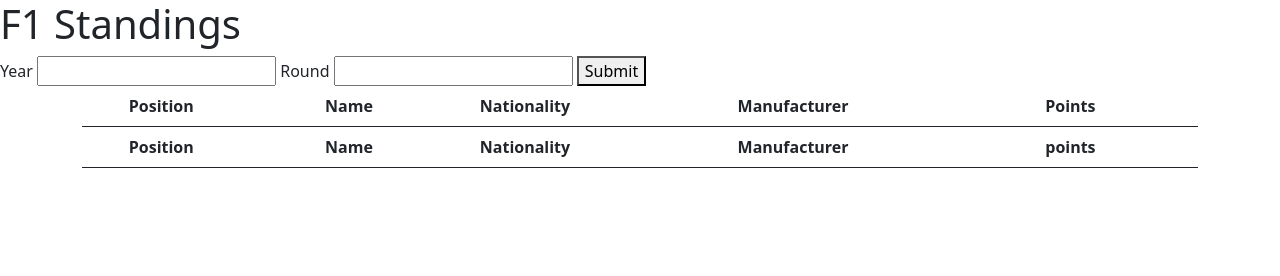
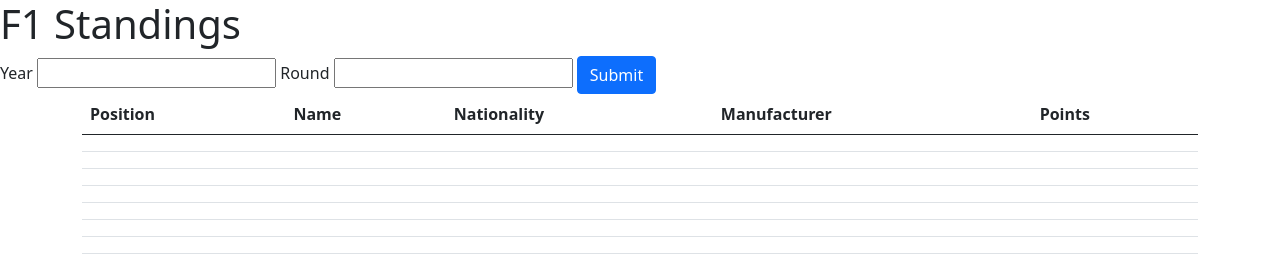
Before and after one commit to wattsjon2/week-6-day-3, a plain HTML site: page index.html in a window 1280 px wide. Drawn offline with nearby package versions, Linux system fonts and the light colour scheme.

Commit message:
second upload

```diff
--- /dev/null
+++ b/css/main.css
@@ -0,0 +1,6 @@
+#visible {
+  visibility: visible;
+}
+#invisible {
+  visibility: hidden;
+}
--- a/index.html
+++ b/index.html
@@ -7,6 +7,7 @@
 <meta name="Description" content="Enter your description here"/>
 <link rel="stylesheet" href="https://cdnjs.cloudflare.com/ajax/libs/twitter-bootstrap/5.1.0/css/bootstrap.min.css">
 <link rel="stylesheet" href="https://cdnjs.cloudflare.com/ajax/libs/font-awesome/5.15.4/css/all.min.css">
+<link rel="stylesheet" href="css/main.css">
 <script src="https://cdn.jsdelivr.net/npm/axios/dist/axios.min.js"></script>
 <script src="js/main.js" defer></script>
 <title>Racer API</title>
@@ -20,17 +21,17 @@
         <label for="round">Round</label>
         <input type="text" name="round" id="round">
 
-        <button type="submit" id="submitButton">Submit</button>
+        <button class="btn btn-primary" type="submit" id="submitButton">Submit</button>
+        <!-- <button class="btn btn-danger" onclick = "clearData()" >Clear</button> -->
     </form>
 
 
     <div class="container">
         <div class="row">
             <div class="col-12 col-md-12">
-                <table class="table driver-list">
+                <table class="table">
                     <thead>
                         <tr>
-                            <th></th>
                             <th>Position</th>
                             <th>Name</th>
                             <th>Nationality</th>
@@ -40,15 +41,54 @@
                     </thead>
                     <tr>
                         <th></th>
-                        <th id = pos0>Position</th>
-                        <th id = name0>Name</th>
-                        <th id = nat0>Nationality</th>
-                        <th id = man0>Manufacturer</th>
-                        <th id = points0>points</th>
+                        <th></th>
+                        <th></th>
+                        <th ></th>
+                        <th></th>
                     </tr>
-                    <tbody>
+                    <tr>
+                        <th></th>
+                        <th></th>
+                        <th></th>
+                        <th ></th>
+                        <th></th>
+                    </tr>
+                    <tr>
+                        <th></th>
+                        <th></th>
+                        <th></th>
+                        <th ></th>
+                        <th></th>
+                    </tr>
+                    <tr>
+                        <th></th>
+                        <th></th>
+                        <th></th>
+                        <th ></th>
+                        <th></th>
+                    </tr>
+                    <tr>
+                        <th></th>
+                        <th></th>
+                        <th></th>
+                        <th ></th>
+                        <th></th>
+                    </tr>
+                    <tr>
+                        <th></th>
+                        <th></th>
+                        <th></th>
+                        <th ></th>
+                        <th></th>
+                    </tr>
+                    <tr>
+                        <th></th>
+                        <th></th>
+                        <th></th>
+                        <th ></th>
+                        <th></th>
+                    </tr>
 
-                    </tbody>
                 </section>
             </div>
         </div>
--- a/js/main.js
+++ b/js/main.js
@@ -1,7 +1,6 @@
 // get our ranger data
 const getData = async (year, round) => {
     let response = await axios.get(`https://ergast.com/api/f1/${year}/${round}/driverStandings.json`)
-    console.log(response.data)
     return response.data
 }
 
@@ -15,10 +14,34 @@ const DOM_Elements = {
 const loadData = async (year, round) => {
     const driverList = await getData(year, round)
 
+    // document.getElementById('invisible').id = 'visible'
 
- ;
+    let th = 5
+    for (let i = 0; i < 7; i++){
+    let first_name = driverList.MRData.StandingsTable.StandingsLists[0].DriverStandings[i].Driver.givenName
+    let last_name = driverList.MRData.StandingsTable.StandingsLists[0].DriverStandings[i].Driver.familyName
+    let full_name = first_name + " " + last_name
+    let nat = driverList.MRData.StandingsTable.StandingsLists[0].DriverStandings[i].Driver.nationality
+    let man = driverList.MRData.StandingsTable.StandingsLists[0].DriverStandings[i].Constructors[0].constructorId
+    let point = driverList.MRData.StandingsTable.StandingsLists[0].DriverStandings[i].points
+    let pos = driverList.MRData.StandingsTable.StandingsLists[0].DriverStandings[i].position
+
+    document.getElementsByTagName('th')[th].innerHTML = full_name
+    document.getElementsByTagName('th')[th + 1].innerHTML = pos
+    document.getElementsByTagName('th')[th + 2].innerHTML = nat
+    document.getElementsByTagName('th')[th + 3].innerHTML = man
+    document.getElementsByTagName('th')[th + 4].innerHTML = point
+    th = th + 5
+    }
+
 }
 
+const clearData = () => {
+    for (let i = 5; i <40; i++){
+    console.log(i)
+    document.getElementsByTagName('th')[i].innerHTML = i
+    }
+}
 
 // creating variable for form
 const form = document.querySelector('#testDataForm')
@@ -30,8 +53,5 @@ form.addEventListener('submit',( event ) => {
     let year = event.path[0][0].value
     let round = event.path[0][1].value
     console.log(`This came from the query selector: ${year} ${round}`)
-    response = getData(year, round)
-    document.getElementById('name0').innerhtml = response.StandingsTable.StandingsLists[0].DriverStandings[0].Driver.givenName
-
-
+    loadData(year, round)
 })
```
